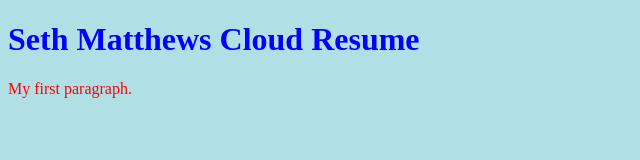
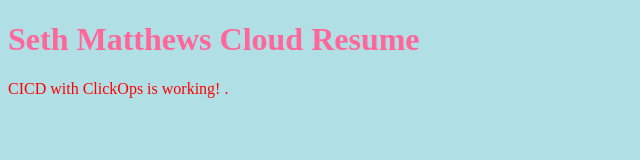
Before and after one commit to SethMatthews/frontend-static-CRC, a plain HTML site: page index.html in a window 1280 px wide. Shown: the whole page, without its empty margins (0-640 px from the left). Drawn offline with Linux system fonts and the light colour scheme.

Commit message:
The text CICD with ClickOps is working! is added

```diff
--- a/index.html
+++ b/index.html
@@ -6,7 +6,7 @@
 <body>
 
 <h1>Seth Matthews Cloud Resume</h1>
-<p>My first paragraph.</p>
+<p> CICD with ClickOps is working! .</p>
 
 </body>
 </html>
--- a/styles.css
+++ b/styles.css
@@ -2,7 +2,7 @@ body {
     background-color: powderblue;
 }
 h1 {
-    color: blue;
+    color: #ff6699;
 }
 p {
     color: red;
```
